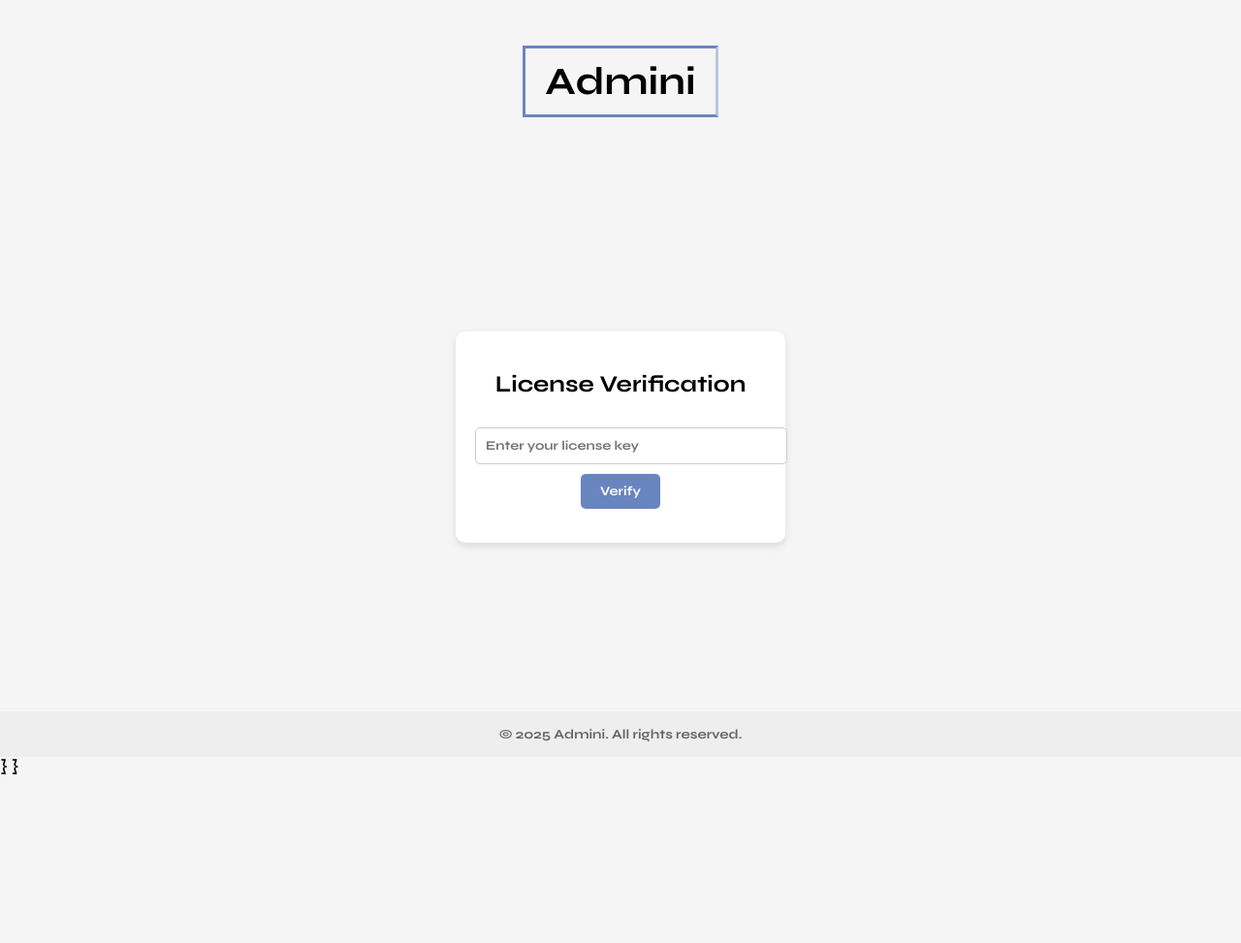
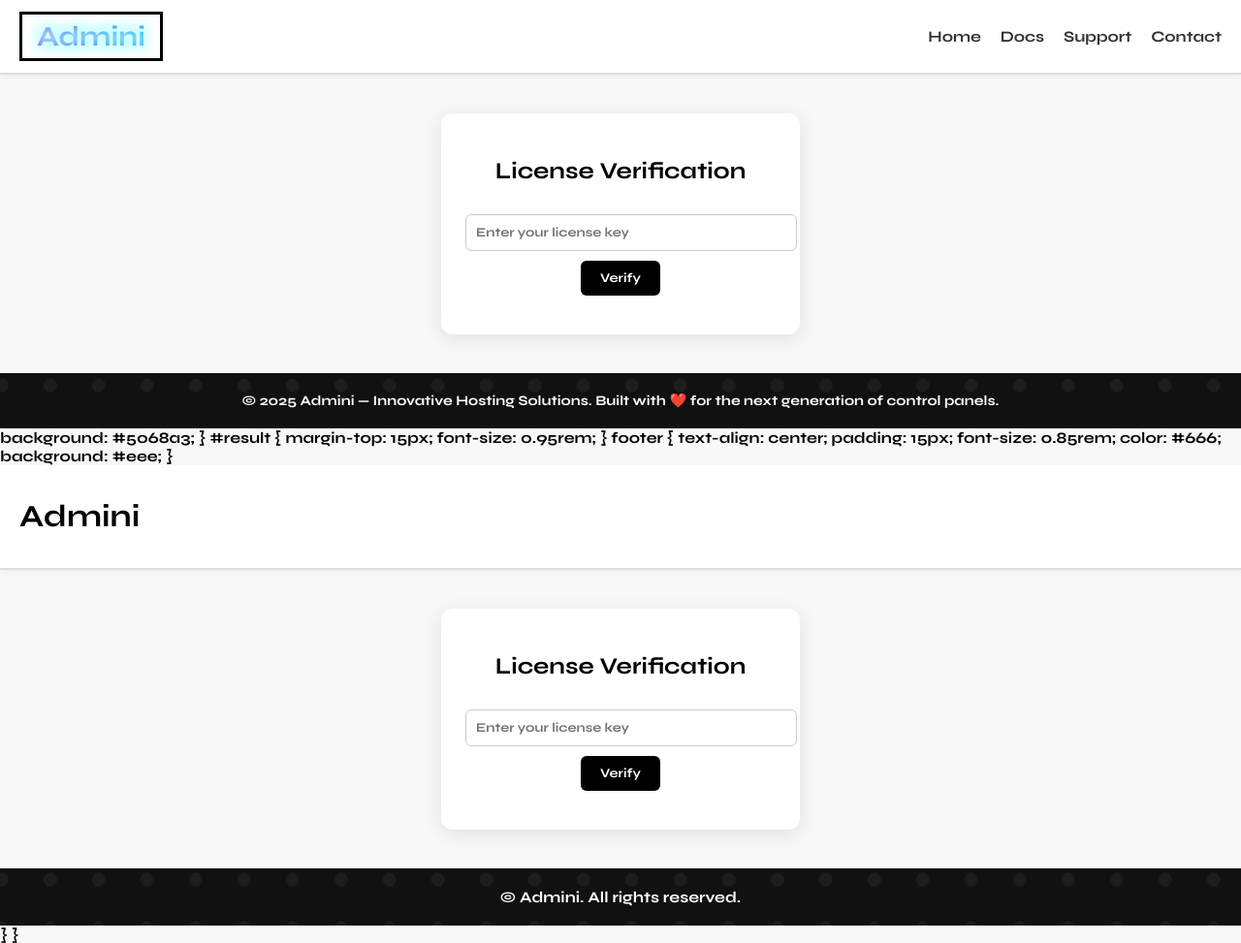
Before and after one commit to iSundram/admini.github.io, a plain HTML site: page index.html in a window 1280 px wide. Shown: the whole page at 97% size. Before the commit the page ends 800 px from the top, so only its background shows below. Drawn offline with Linux system fonts and the light colour scheme.

Commit message:
Update index.html

```diff
--- a/index.html
+++ b/index.html
@@ -15,63 +15,88 @@
         display: flex;
         flex-direction: column;
         min-height: 100vh;
-        background-color: #f5f5f5;
+        background: #f8f8f8;
     }
 
+    /* HEADER */
     header {
-        text-align: center;
-        padding: 20px;
+        display: flex;
+        justify-content: space-between;
+        align-items: center;
+        padding: 12px 20px;
+        background: white;
+        border-bottom: 2px solid #ddd;
+        box-shadow: 0 2px 8px rgba(0,0,0,0.05);
+    }
+
+    .logo {
+        display: flex;
+        align-items: center;
+        border: 3px solid black;
+        padding: 5px 15px;
+        font-size: 1.8rem;
+        font-weight: bold;
+        background: linear-gradient(270deg, #ff8a00, #e52e71, #00c6ff, #8e2de2);
+        background-size: 400% 400%;
+        -webkit-background-clip: text;
+        color: transparent;
+        animation: gradientShift 6s ease infinite, sparkle 2s infinite;
         position: relative;
     }
 
-    header h1 {
-        display: inline-block;
-        font-size: 2.5rem;
-        color: black;
-        padding: 10px 20px;
-        border: 3px solid transparent;
-        position: relative;
-        animation: borderAnimation 3s infinite;
+    @keyframes gradientShift {
+        0% { background-position: 0% 50%; }
+        50% { background-position: 100% 50%; }
+        100% { background-position: 0% 50%; }
     }
 
-    @keyframes borderAnimation {
-        0% {
-            border-top-color: #6985c0;
-            border-right-color: transparent;
-            border-bottom-color: transparent;
-            border-left-color: transparent;
-        }
-        25% {
-            border-top-color: #6985c0;
-            border-right-color: #6985c0;
-        }
-        50% {
-            border-bottom-color: #6985c0;
-            border-right-color: #6985c0;
-        }
-        75% {
-            border-bottom-color: #6985c0;
-            border-left-color: #6985c0;
-        }
-        100% {
-            border-top-color: #6985c0;
-            border-left-color: #6985c0;
-        }
+    @keyframes sparkle {
+        0%, 100% { text-shadow: 0 0 5px #fff, 0 0 10px #ff0; }
+        50% { text-shadow: 0 0 8px #fff, 0 0 15px #0ff; }
     }
 
+    nav {
+        display: flex;
+        gap: 20px;
+    }
+
+    nav a {
+        text-decoration: none;
+        color: #333;
+        font-weight: 600;
+        position: relative;
+    }
+
+    nav a::after {
+        content: '';
+        position: absolute;
+        bottom: -4px;
+        left: 0;
+        width: 0;
+        height: 2px;
+        background: black;
+        transition: width 0.3s ease;
+    }
+
+    nav a:hover::after {
+        width: 100%;
+    }
+
+    /* MAIN */
     main {
         flex: 1;
         display: flex;
         justify-content: center;
         align-items: center;
+        padding: 40px 20px;
     }
 
     .verify-box {
         background: white;
-        padding: 20px;
-        border-radius: 10px;
-        box-shadow: 0 4px 8px rgba(0,0,0,0.1);
-        width: 300px;
+        padding: 25px;
+        border-radius: 12px;
+        box-shadow: 0 4px 20px rgba(0,0,0,0.1);
+        width: 320px;
         text-align: center;
     }
 
@@ -79,23 +104,136 @@
         width: 100%;
         padding: 10px;
         margin: 10px 0;
-        border-radius: 5px;
+        border-radius: 6px;
         border: 1px solid #ccc;
         font-family: inherit;
     }
 
     .verify-box button {
         padding: 10px 20px;
-        background: #6985c0;
+        background: #000;
         color: white;
         border: none;
-        border-radius: 5px;
+        border-radius: 6px;
         cursor: pointer;
         font-family: inherit;
+        font-weight: bold;
     }
 
     .verify-box button:hover {
-        background: #5068a3;
+        background: #444;
+    }
+
+    #result {
+        margin-top: 15px;
+        font-size: 0.95rem;
+    }
+
+    /* FOOTER */
+    footer {
+        background: #111;
+        color: white;
+        padding: 20px;
+        text-align: center;
+        position: relative;
+        overflow: hidden;
+    }
+
+    footer::before {
+        content: '';
+        position: absolute;
+        top: -50%;
+        left: -50%;
+        width: 200%;
+        height: 200%;
+        background: radial-gradient(circle, rgba(255,255,255,0.05) 20%, transparent 20%);
+        background-size: 50px 50px;
+        animation: movePattern 15s linear infinite;
+    }
+
+    @keyframes movePattern {
+        from { transform: translate(0, 0); }
+        to { transform: translate(50px, 50px); }
+    }
+
+    .footer-text {
+        position: relative;
+        z-index: 2;
+        font-size: 0.9rem;
+    }
+</style>
+</head>
+<body>
+
+<header>
+    <div class="logo">Admini</div>
+    <nav>
+        <a href="#">Home</a>
+        <a href="#">Docs</a>
+        <a href="#">Support</a>
+        <a href="#">Contact</a>
+    </nav>
+</header>
+
+<main>
+    <div class="verify-box">
+        <h2>License Verification</h2>
+        <input type="text" id="licenseKey" placeholder="Enter your license key" />
+        <button onclick="verifyKey()">Verify</button>
+        <div id="result"></div>
+    </div>
+</main>
+
+<footer>
+    <div class="footer-text">
+        &copy; <span id="year"></span> Admini — Innovative Hosting Solutions.
+        Built with ❤️ for the next generation of control panels.
+    </div>
+</footer>
+
+<script>
+    document.getElementById("year").textContent = new Date().getFullYear();
+
+    let APIKEYLIC = ""; // API key variable
+
+    function verifyKey(keyFromURL = null) {
+        APIKEYLIC = keyFromURL || document.getElementById("licenseKey").value.trim();
+        const resultDiv = document.getElementById("result");
+
+        if (!APIKEYLIC) {
+            resultDiv.innerHTML = "<span style='color:red'>Please enter a license key.</span>";
+            return;
+        }
+
+        resultDiv.innerHTML = "Verifying...";
+
+        // Change API endpoint to your licensing service
+        fetch(`https://api.lenskart.com/license/verify?key=${encodeURIComponent(APIKEYLIC)}`)
+            .then(res => res.json())
+            .then(data => {
+                if (data.valid) {
+                    resultDiv.innerHTML = "<span style='color:green'>✅ License is valid</span>";
+                } else {
+                    resultDiv.innerHTML = "<span style='color:red'>❌ License is invalid</span>";
+                }
+            })
+            .catch(err => {
+                resultDiv.innerHTML = "<span style='color:red'>Error verifying license</span>";
+                console.error(err);
+            });
+    }
+
+    // Auto-check ?key= in URL
+    const params = new URLSearchParams(window.location.search);
+    if (params.has("key")) {
+        const key = params.get("key");
+        document.getElementById("licenseKey").value = key;
+        verifyKey(key);
+    }
+</script>
+
+</body>
+</html>        background: #5068a3;
     }
 
     #result {
```
